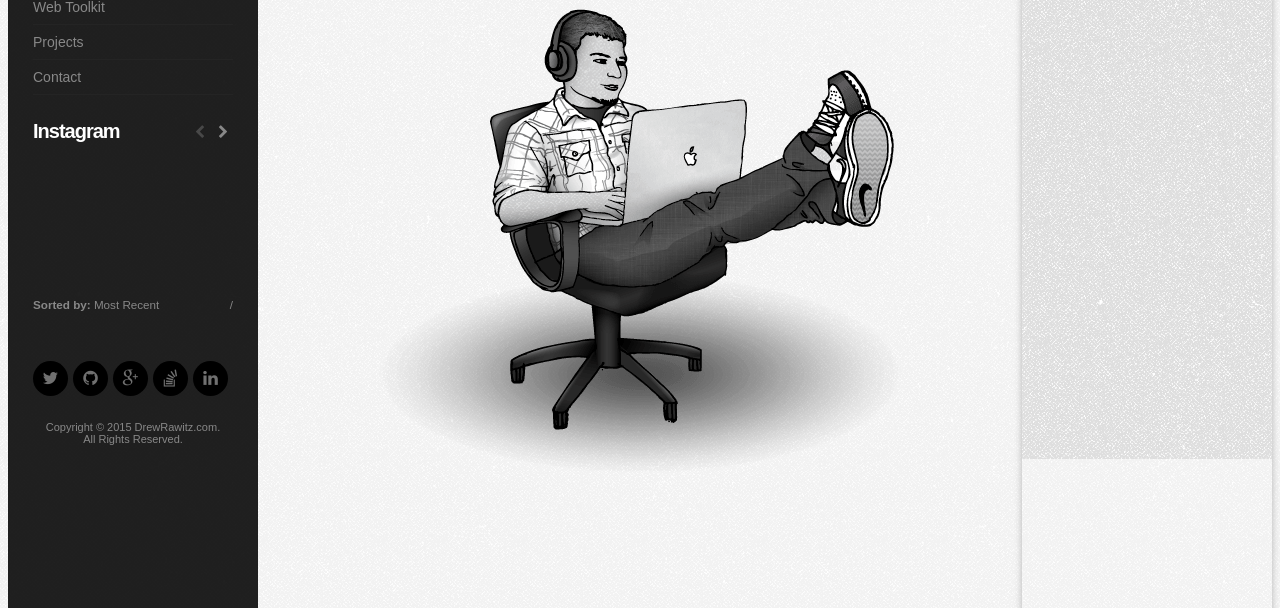
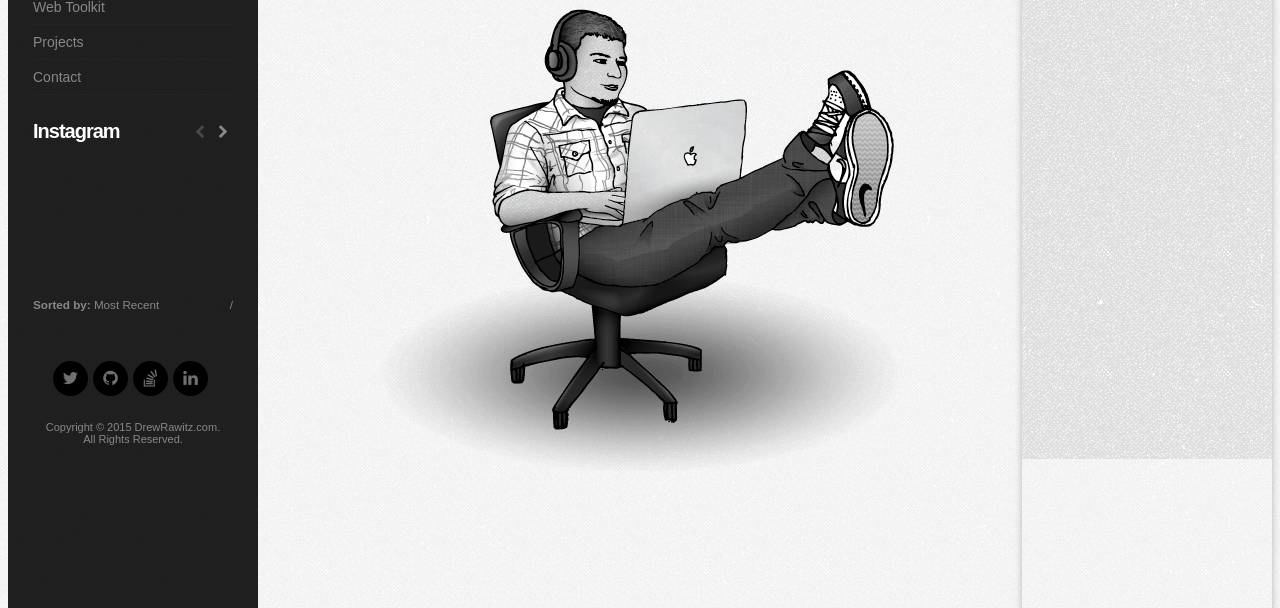
Before and after one commit to drewrawitz/DrewRawitz.com, a PHP site: page / in a window 1280 px wide. Shown: the part 349-957 px from the top of the page. Run offline with PHP 8.4, Linux system fonts and the light colour scheme; style sheets or scripts are compiled from the project's sources; some libraries are stand-ins or nearby versions; some web fonts are replaced.

Commit message:
Removing Google+ profile, and aligning social icons center

```diff
--- a/src/assets/scss/partials/_layout.scss
+++ b/src/assets/scss/partials/_layout.scss
@@ -236,7 +236,7 @@ blockquote {
 
 .social_icons {
     display: flex;
-    justify-content: space-around;
+    justify-content: center;
     flex-flow: row wrap;
     list-style: none;
     padding: 0;
--- a/src/index.php
+++ b/src/index.php
@@ -64,7 +64,6 @@
         <ul class="social_icons">
           <li><a href="http://www.twitter.com/DrewRawitz" rel="me" target="_blank"><i class="icon-twitter"></i></a></li>
           <li><a href="http://www.github.com/drewrawitz" rel="me" target="_blank"><i class="icon-github-circled"></i></a></li>
-          <li><a href="https://plus.google.com/u/0/114020475716738327090/posts" rel="me" target="_blank"><i class="icon-gplus"></i></a></li>
           <li><a href="http://stackoverflow.com/users/799653/drew" rel="me" target="_blank"><i class="icon-stackoverflow"></i></a></li>
           <li><a href="http://www.linkedin.com/pub/drew-rawitz/78/97b/2b7" target="_blank"><i class="icon-linkedin"></i></a></li>
         </ul>
```
